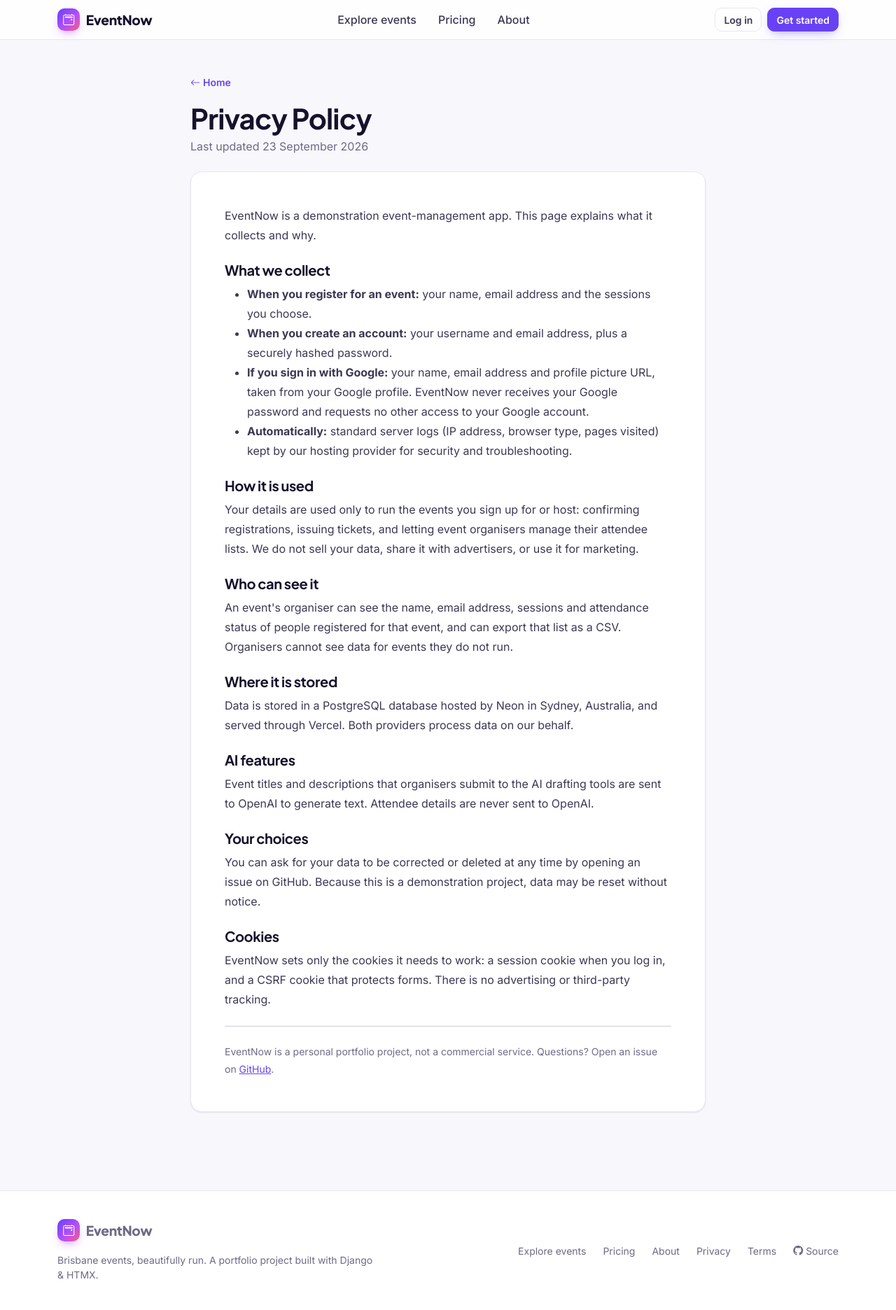
After one commit to stevensu04/EventNow, a Django app: page /privacy/ in a window 1280 px wide. The commit adds this page. Shown: the whole page at 70% size. Run offline with Django 5.2, Linux system fonts and the light colour scheme; parts of the project's set-up code (start-up, migrations or seed data) failed here and were passed over.

Commit message:
Add privacy policy and terms pages

```diff
--- a/events/templates/base.html
+++ b/events/templates/base.html
@@ -109,6 +109,8 @@
                     <a href="{% url 'event_list' %}">Explore events</a>
                     <a href="{% url 'pricing' %}">Pricing</a>
                     <a href="{% url 'about' %}">About</a>
+                    <a href="{% url 'privacy' %}">Privacy</a>
+                    <a href="{% url 'terms' %}">Terms</a>
                     <a href="https://github.com/stevensu04/EventNow" target="_blank" rel="noopener"><i class="bi bi-github me-1"></i>Source</a>
                 </div>
             </div>
--- /dev/null
+++ b/events/templates/legal.html
@@ -0,0 +1,20 @@
+{% extends 'base.html' %}
+
+{% block title %}{{ page_title }} · EventNow{% endblock %}
+
+{% block content %}
+<div class="container py-5" style="max-width: 760px;">
+    <a href="{% url 'index' %}" class="small text-decoration-none fw-semibold"><i class="bi bi-arrow-left me-1"></i>Home</a>
+    <h1 class="fw-bold mt-3 mb-1">{{ page_title }}</h1>
+    <p class="text-muted">Last updated {{ updated|date:"j F Y" }}</p>
+
+    <div class="en-card p-4 p-md-5 mt-4" style="line-height: 1.75;">
+        {% block legal_body %}{% endblock %}
+        <hr class="my-4">
+        <p class="small text-muted mb-0">
+            EventNow is a personal portfolio project, not a commercial service. Questions? Open an issue on
+            <a href="https://github.com/stevensu04/EventNow" target="_blank" rel="noopener">GitHub</a>.
+        </p>
+    </div>
+</div>
+{% endblock %}
--- /dev/null
+++ b/events/templates/privacy.html
@@ -0,0 +1,31 @@
+{% extends 'legal.html' %}
+
+{% block legal_body %}
+<p>EventNow is a demonstration event-management app. This page explains what it collects and why.</p>
+
+<h2 class="h5 fw-bold mt-4">What we collect</h2>
+<ul>
+    <li><strong>When you register for an event:</strong> your name, email address and the sessions you choose.</li>
+    <li><strong>When you create an account:</strong> your username and email address, plus a securely hashed password.</li>
+    <li><strong>If you sign in with Google:</strong> your name, email address and profile picture URL, taken from your Google profile. EventNow never receives your Google password and requests no other access to your Google account.</li>
+    <li><strong>Automatically:</strong> standard server logs (IP address, browser type, pages visited) kept by our hosting provider for security and troubleshooting.</li>
+</ul>
+
+<h2 class="h5 fw-bold mt-4">How it is used</h2>
+<p>Your details are used only to run the events you sign up for or host: confirming registrations, issuing tickets, and letting event organisers manage their attendee lists. We do not sell your data, share it with advertisers, or use it for marketing.</p>
+
+<h2 class="h5 fw-bold mt-4">Who can see it</h2>
+<p>An event's organiser can see the name, email address, sessions and attendance status of people registered for that event, and can export that list as a CSV. Organisers cannot see data for events they do not run.</p>
+
+<h2 class="h5 fw-bold mt-4">Where it is stored</h2>
+<p>Data is stored in a PostgreSQL database hosted by Neon in Sydney, Australia, and served through Vercel. Both providers process data on our behalf.</p>
+
+<h2 class="h5 fw-bold mt-4">AI features</h2>
+<p>Event titles and descriptions that organisers submit to the AI drafting tools are sent to OpenAI to generate text. Attendee details are never sent to OpenAI.</p>
+
+<h2 class="h5 fw-bold mt-4">Your choices</h2>
+<p>You can ask for your data to be corrected or deleted at any time by opening an issue on GitHub. Because this is a demonstration project, data may be reset without notice.</p>
+
+<h2 class="h5 fw-bold mt-4">Cookies</h2>
+<p>EventNow sets only the cookies it needs to work: a session cookie when you log in, and a CSRF cookie that protects forms. There is no advertising or third-party tracking.</p>
+{% endblock %}
--- a/events/tests.py
+++ b/events/tests.py
@@ -39,7 +39,8 @@ class BaseTestCase(TestCase):
 class PublicPagesTests(BaseTestCase):
     def test_public_pages_render(self):
         for name, args in [("index", []), ("event_list", []), ("about", []), ("pricing", []),
-                           ("event_detail", [self.event.id]), ("login", []), ("account_signup", [])]:
+                           ("event_detail", [self.event.id]), ("login", []), ("account_signup", []),
+                           ("privacy", []), ("terms", [])]:
             with self.subTest(page=name):
                 self.assertEqual(self.client.get(reverse(name, args=args)).status_code, 200)
 
--- a/events/urls.py
+++ b/events/urls.py
@@ -13,6 +13,8 @@ urlpatterns = [
     # Public pages
     path('', views.landing_page, name='index'),
     path('about/', views.about_page, name='about'),
+    path('privacy/', views.legal_page, {'template': 'privacy.html', 'title': 'Privacy Policy'}, name='privacy'),
+    path('terms/', views.legal_page, {'template': 'terms.html', 'title': 'Terms of Service'}, name='terms'),
     path('pricing/', views.pricing_view, name='pricing'),
     path('pricing/switch/', views.switch_plan, name='switch_plan'),
 
--- a/events/views.py
+++ b/events/views.py
@@ -114,6 +114,11 @@ def landing_page(request):
 
 def about_page(request):
     return render(request, 'about.html')
+
+
+def legal_page(request, template, title):
+    """Privacy policy / terms — also required by Google before an OAuth app can be published."""
+    return render(request, template, {'page_title': title, 'updated': date(2026, 9, 23)})
 
 
 def registration0_page(request):
```
Also changed, not shown: events/templates/terms.html (added, +30 -0 lines).
